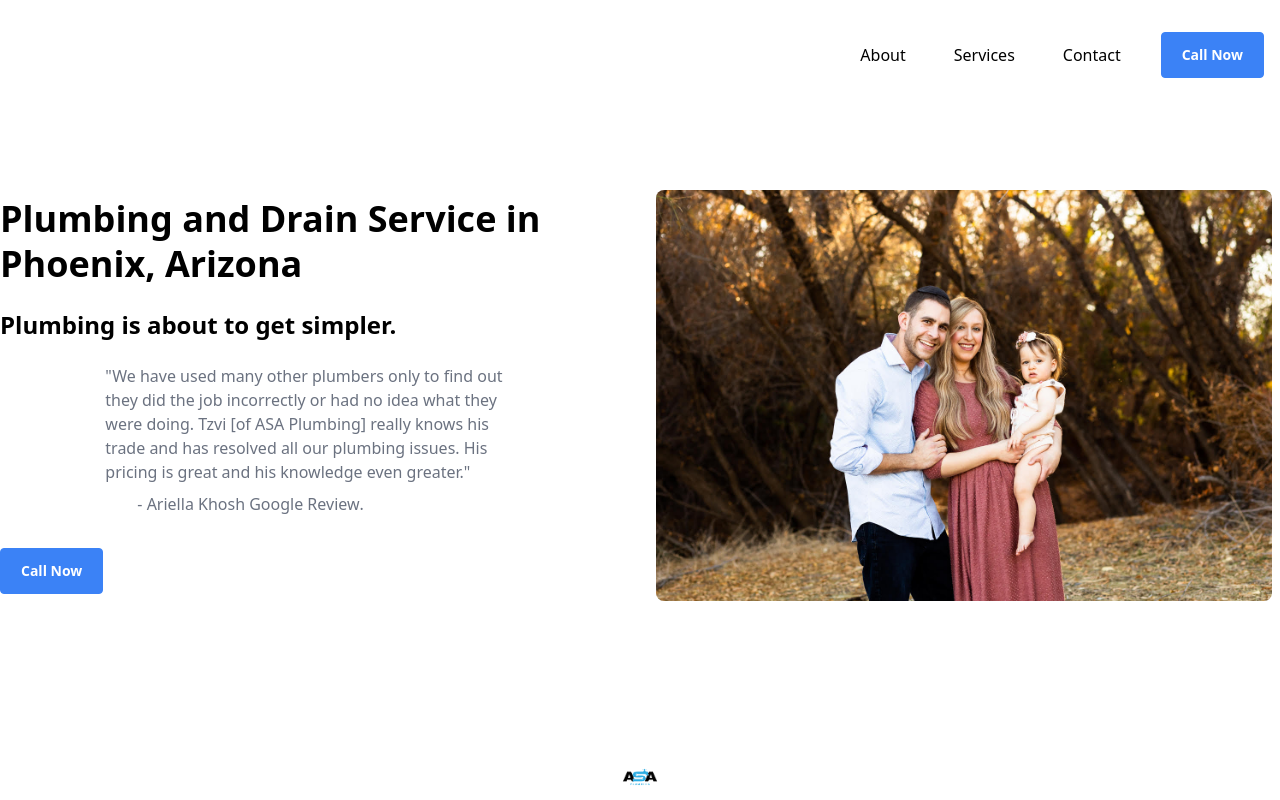
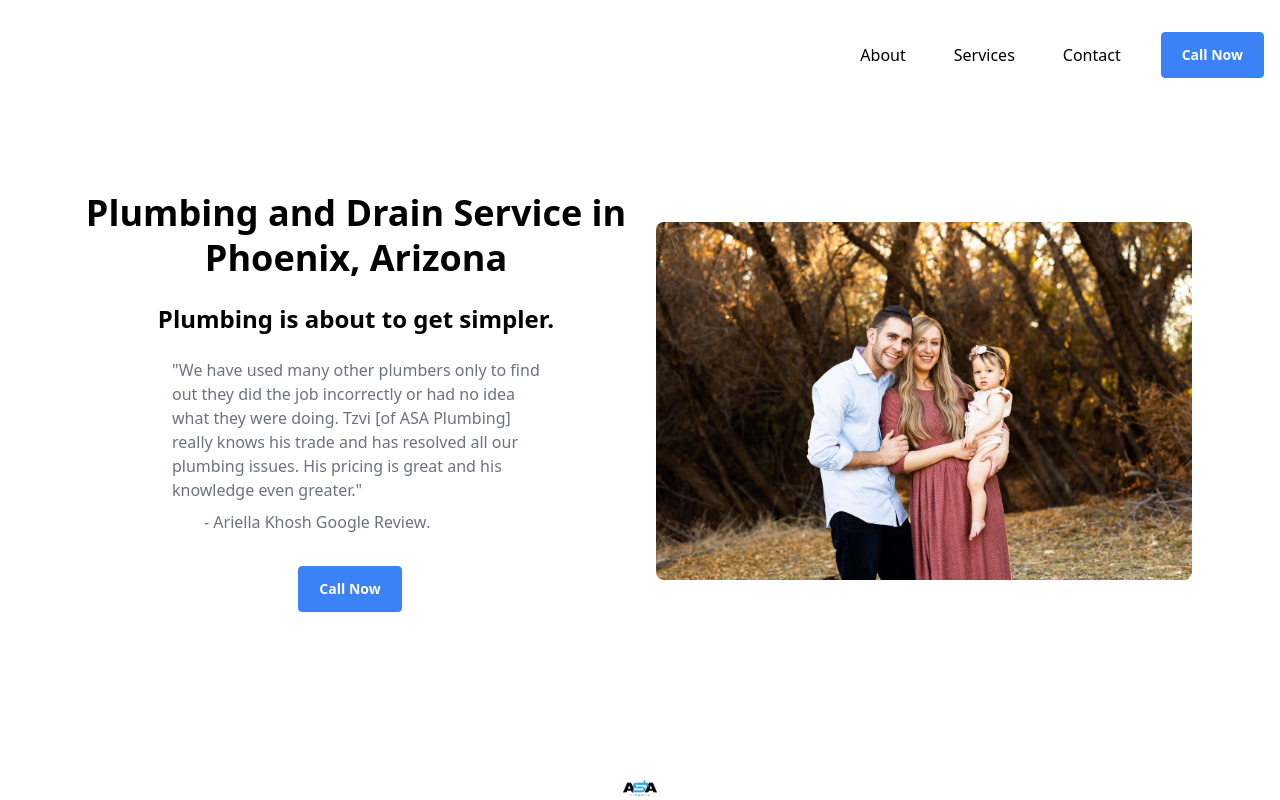
Before and after one commit to idssolutions/asaplumbing, a Next.js app: page /about in a window 1280 px wide. Shown: the top 800 px of the page. Built offline with nearby package versions, Linux system fonts and the light colour scheme.

Commit message:
added main element/styling
added the main element from the index.tsx to about, services, and contact pages to match styling across site

```diff
--- a/pages/about.tsx
+++ b/pages/about.tsx
@@ -3,7 +3,9 @@ import About from "../components/About";
 export default function aboutPage() {
   return (
     <>
-      <About />
+      <main className="flex flex-col items-center justify-center flex-1 w-full px-20 text-center">
+        <About />
+      </main>
     </>
   );
 }
--- a/pages/contact.tsx
+++ b/pages/contact.tsx
@@ -3,7 +3,9 @@ import Contact from "../components/Contact";
 export default function contactPage() {
   return (
     <>
-      <Contact />
+      <main className="flex flex-col items-center justify-center flex-1 w-full px-20 text-center">
+        <Contact />
+      </main>
     </>
   );
 }
--- a/pages/services.tsx
+++ b/pages/services.tsx
@@ -3,7 +3,9 @@ import Services from "../components/Services";
 export default function servicesPage() {
   return (
     <>
-      <Services />
+      <main className="flex flex-col items-center justify-center flex-1 w-full px-20 text-center">
+        <Services />
+      </main>
     </>
   );
 }
```
